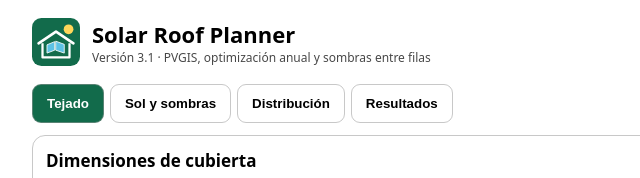
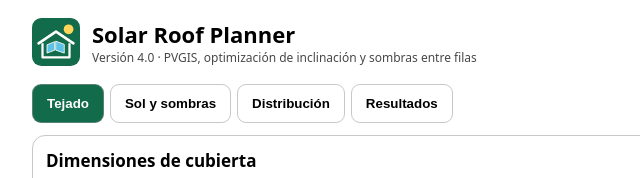
Before and after one commit to artolida-boop/Solar-roof-planner, a plain HTML site: page index.html in a window 1280 px wide. Shown: the top 178 px of the page, 122-762 px from the left. Drawn offline with Linux system fonts and the light colour scheme.

Commit message:
Add files via upload

```diff
--- a/index.html
+++ b/index.html
@@ -36,7 +36,7 @@ svg.plan{width:100%;height:auto;border:1px solid var(--line);border-radius:9px;d
 </style>
 </head>
 <body>
-<header><img src="icon.svg" alt=""><div><h1>Solar Roof Planner</h1><div class="muted">Versión 3.1 · PVGIS, optimización anual y sombras entre filas</div></div></header>
+<header><img src="icon.svg" alt=""><div><h1>Solar Roof Planner</h1><div class="muted">Versión 4.0 · PVGIS, optimización de inclinación y sombras entre filas</div></div></header>
 <nav>
 <button class="active" data-tab="roof">Tejado</button><button data-tab="solar">Sol y sombras</button><button data-tab="layout">Distribución</button><button data-tab="results">Resultados</button>
 </nav>
```
Also changed, not shown: LEEME.txt, 1 other file.
